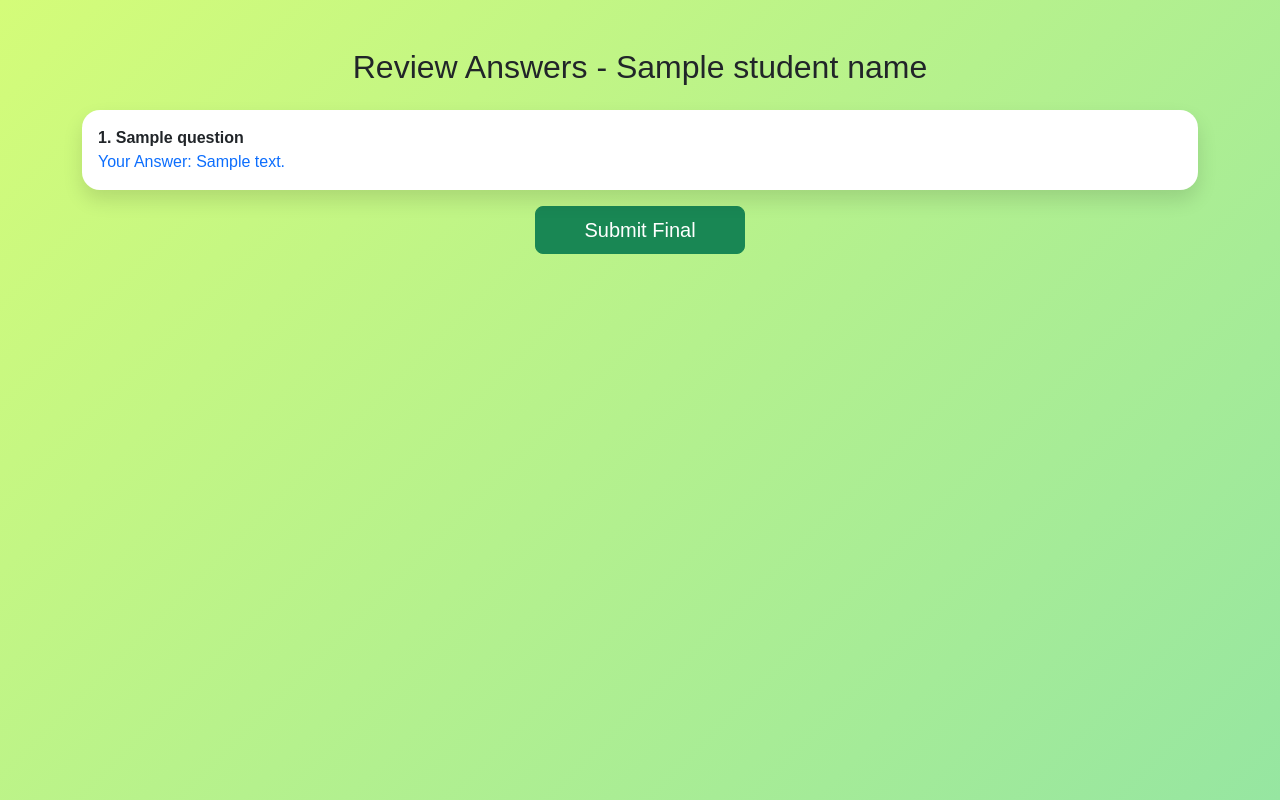
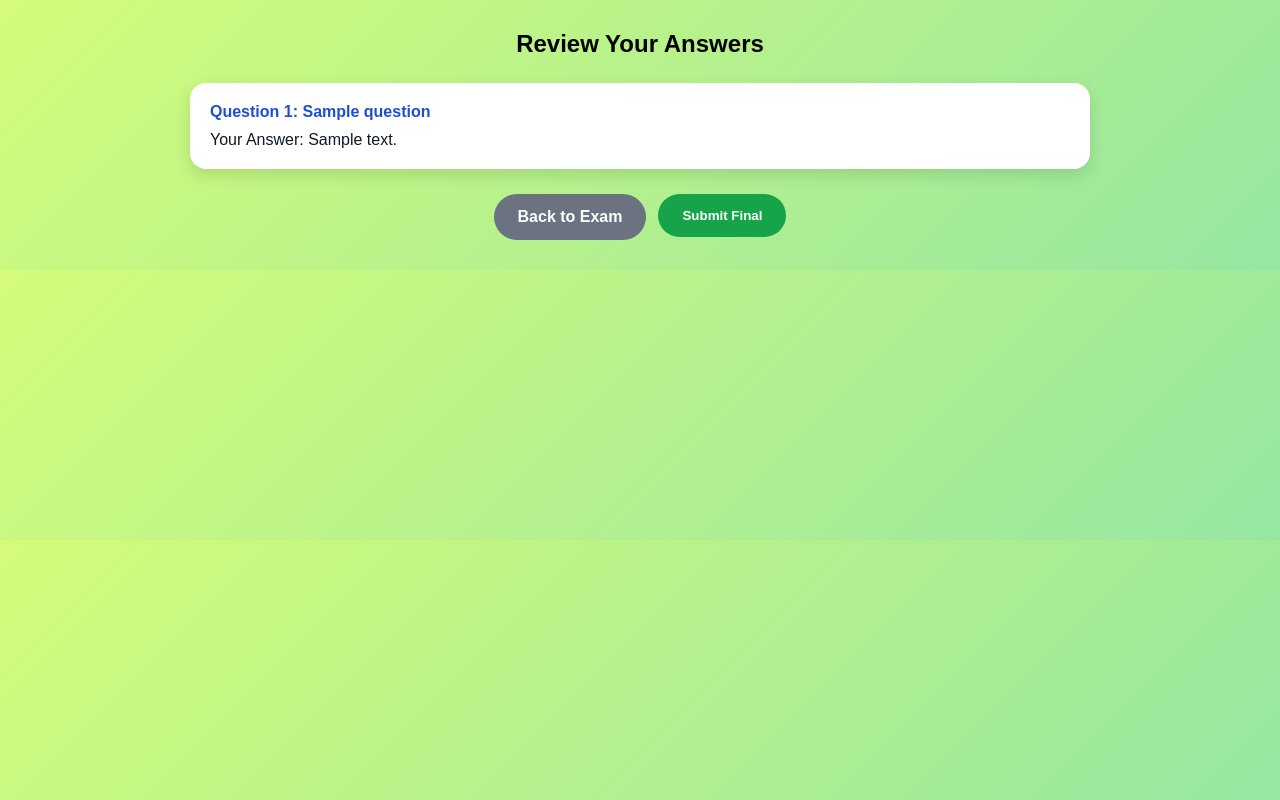
Before and after one commit to ifelodun/IFELODUN-CSC-201-CBT-System-, a Flask app: template templates/review.html in a window 1280 px wide. Run offline with Flask 3, Linux system fonts and the light colour scheme; tables that the repository leaves empty hold one stand-in row (values such as "Sample post"); the template is opened without the code that fills it: values that come from a table or form of the project are taken from there, most other values are stand-ins (such as "Sample title", 1, 10 or a date in 2020).

Commit message:
Update review.html

```diff
--- a/templates/review.html
+++ b/templates/review.html
@@ -3,38 +3,99 @@
 <head>
     <title>Review Answers</title>
     <meta name="viewport" content="width=device-width, initial-scale=1">
-    <link href="https://cdn.jsdelivr.net/npm/bootstrap@5.3.0/dist/css/bootstrap.min.css" rel="stylesheet">
     <style>
         body{
+            margin:0;
+            font-family: Arial, sans-serif;
             background: linear-gradient(135deg, #d4fc79, #96e6a1);
-            min-height:100vh;
-            font-family: Arial, sans-serif;
         }
-        .review-card{
+
+        .container{
+            width:90%;
+            max-width:900px;
+            margin:30px auto;
+        }
+
+        .card{
+            background:white;
+            border-radius:16px;
+            box-shadow:0 6px 16px rgba(0,0,0,0.12);
+            padding:20px;
+            margin-bottom:16px;
+        }
+
+        .top{
+            text-align:center;
+            margin-bottom:25px;
+        }
+
+        .question{
+            font-weight:bold;
+            color:#1d4ed8;
+            margin-bottom:10px;
+        }
+
+        .answer{
+            color:#111827;
+        }
+
+        .not-answered{
+            color:#dc2626;
+            font-weight:bold;
+        }
+
+        .buttons{
+            display:flex;
+            justify-content:center;
+            gap:12px;
+            flex-wrap:wrap;
+            margin-top:25px;
+        }
+
+        .btn{
+            text-decoration:none;
             border:none;
-            border-radius:18px;
-            box-shadow:0 10px 20px rgba(0,0,0,0.12);
+            padding:14px 24px;
+            border-radius:26px;
+            color:white;
+            font-weight:bold;
+            cursor:pointer;
+            display:inline-block;
         }
+
+        .btn-back{ background:#6b7280; }
+        .btn-submit{ background:#16a34a; }
     </style>
 </head>
 <body>
 
-<div class="container py-5">
-    <h2 class="text-center mb-4">Review Answers - {{ student_name }}</h2>
+    <div class="container">
+        <div class="top">
+            <h2>Review Your Answers</h2>
+        </div>
 
-    {% for q in questions %}
-    <div class="card review-card mb-3">
-        <div class="card-body">
-            <strong>{{ loop.index }}. {{ q.question }}</strong><br>
-            <span class="text-primary">Your Answer: {{ answers[q.id] if answers[q.id] else "Not Answered" }}</span>
+        {% for q in questions %}
+        <div class="card">
+            <div class="question">
+                Question {{ loop.index }}: {{ q.question }}
+            </div>
+
+            {% if answers[q.id] %}
+                <div class="answer">Your Answer: {{ answers[q.id] }}</div>
+            {% else %}
+                <div class="not-answered">Not Answered</div>
+            {% endif %}
+        </div>
+        {% endfor %}
+
+        <div class="buttons">
+            <a href="/student" class="btn btn-back">Back to Exam</a>
+
+            <form method="POST" action="/submit" style="margin:0;">
+                <button type="submit" class="btn btn-submit">Submit Final</button>
+            </form>
         </div>
     </div>
-    {% endfor %}
-
-    <form method="POST" action="/submit" class="text-center">
-        <button class="btn btn-success btn-lg px-5">Submit Final</button>
-    </form>
-</div>
 
 </body>
 </html>
```
